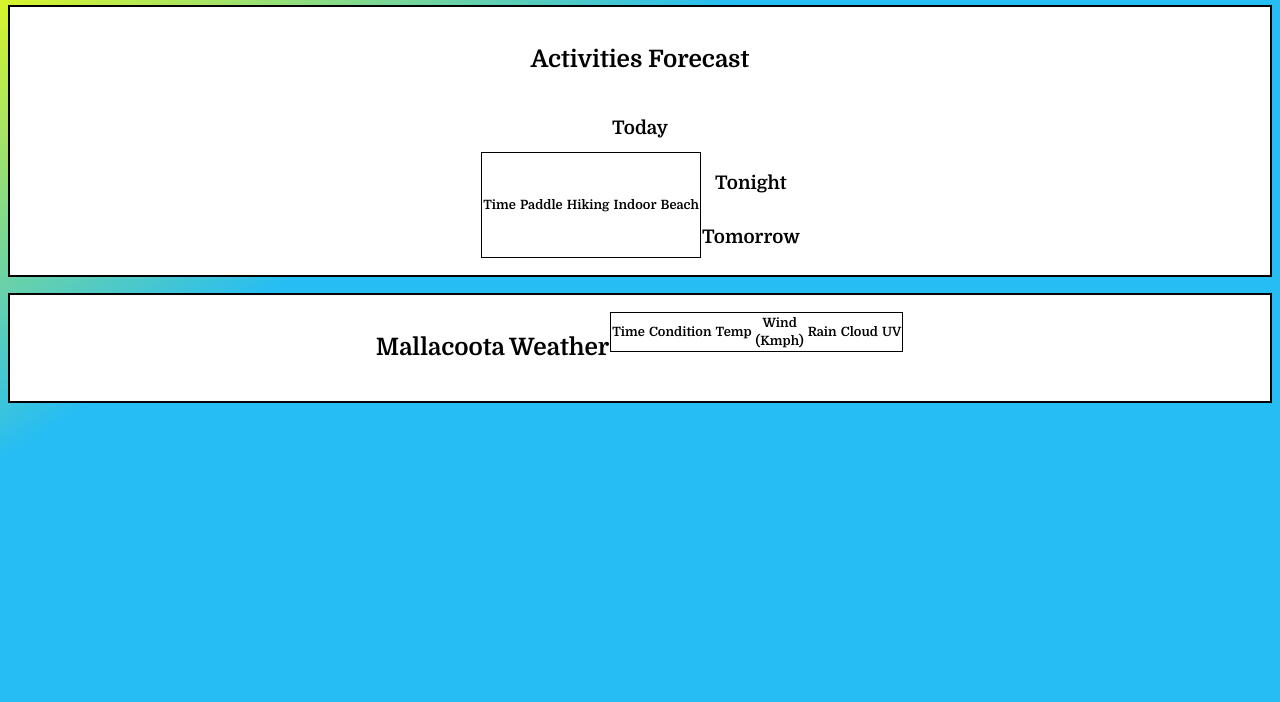
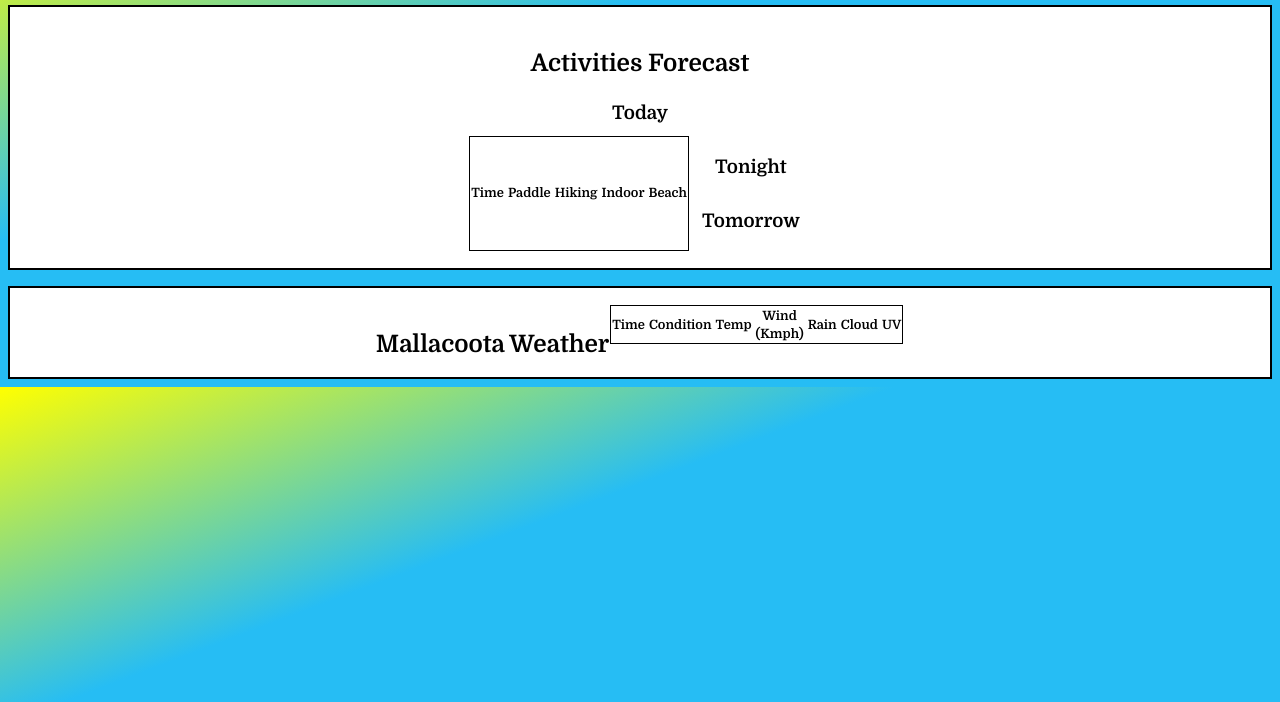
Before and after one commit to AlPoliakow/Fetch, a website: page index.html in a window 1280 px wide. Shown: the part 98-800 px from the top of the page. Drawn offline with Linux system fonts and the light colour scheme; no server answers.

Commit message:
Updated h2 and p margins

```diff
--- a/css/style.css
+++ b/css/style.css
@@ -85,7 +85,7 @@ textarea {
    ========================================================================== */
 body {
   width: 100vw;
-  height: 100vh;
+  height: 100%;
   color: #000000;
   text-align: center;
   /*background-image: radial-gradient(closest-side at 10% 5%, yellow, rgb(38, 189, 244));*/
@@ -112,9 +112,17 @@ h1 {
   font-style: normal;
 }
 
+h2{
+  margin: 1em 0 0 0;
+}
+
 h3{
   width: 100%;
   margin: 1em 0 0.5em 0;
+}
+
+p{
+  margin: 0.25em 0.75em;
 }
 
 main {
```
